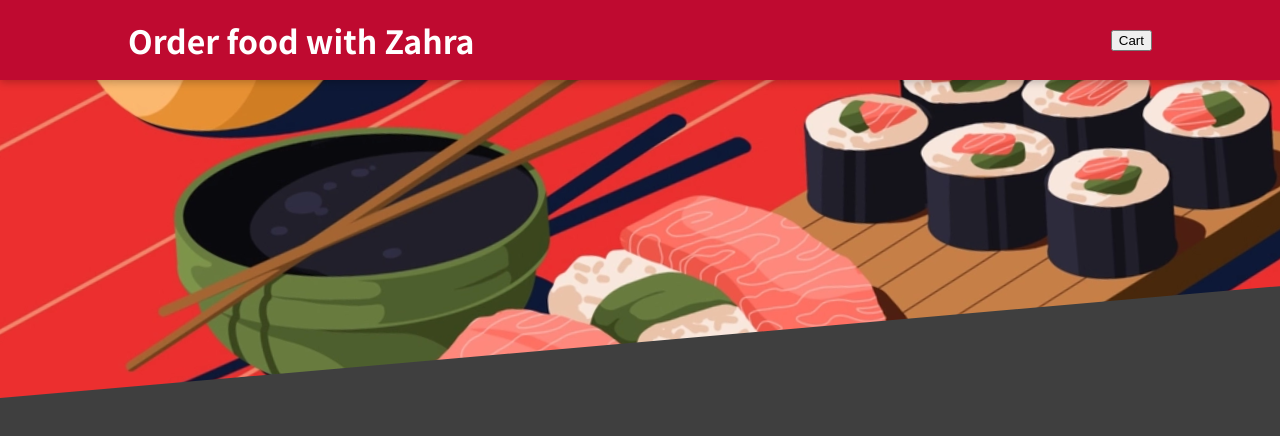
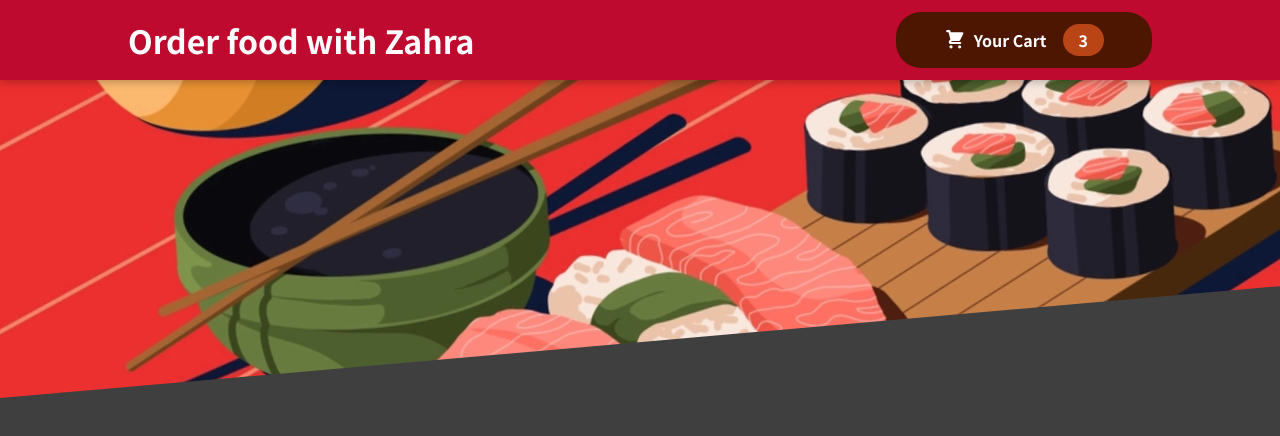
Before and after one commit to zahrajoulaei/OrderFoodApp, a React (Create React App) app: page / in a window 1280 px wide. Shown: the top 436 px of the page. Built offline with nearby package versions, Linux system fonts and the light colour scheme.

Commit message:
adding cart button component

```diff
--- /dev/null
+++ b/src/components/Cart/CartIcon.js
@@ -0,0 +1,13 @@
+const CartIcon = () => {
+    return (
+      <svg
+        xmlns='http://www.w3.org/2000/svg'
+        viewBox='0 0 20 20'
+        fill='currentColor'
+      >
+        <path d='M3 1a1 1 0 000 2h1.22l.305 1.222a.997.997 0 00.01.042l1.358 5.43-.893.892C3.74 11.846 4.632 14 6.414 14H15a1 1 0 000-2H6.414l1-1H14a1 1 0 00.894-.553l3-6A1 1 0 0017 3H6.28l-.31-1.243A1 1 0 005 1H3zM16 16.5a1.5 1.5 0 11-3 0 1.5 1.5 0 013 0zM6.5 18a1.5 1.5 0 100-3 1.5 1.5 0 000 3z' />
+      </svg>
+    );
+  };
+
+  export default CartIcon;
--- a/src/components/Layout/Header.js
+++ b/src/components/Layout/Header.js
@@ -1,12 +1,13 @@
 import { Fragment } from 'react';
 import foodimage from '../../assets/food.jpg';
 import classes from './Header.module.css';
+import HeaderCartButton from './HeaderCartButton';
 
 const Header = () => {
     return <Fragment>
         <header className={classes.header}>
             <h1>Order food with Zahra </h1>
-            <button>Cart</button>
+            <HeaderCartButton/>
         </header>
         <div className={classes['main-image']}>
             <img src={foodimage} alt="food picture"/>
--- /dev/null
+++ b/src/components/Layout/HeaderCartButton.js
@@ -0,0 +1,11 @@
+import classes from './HeaderCartButton.module.css';
+import CartIcon from '../Cart/CartIcon';
+
+const HeaderCartButton = (props) => {
+    return <button className={classes.button}>
+        <span className={classes.icon}><CartIcon /></span>
+        <span>Your Cart</span>
+        <span className={classes.badge}>3</span>
+    </button>
+};
+export default HeaderCartButton;
--- /dev/null
+++ b/src/components/Layout/HeaderCartButton.module.css
@@ -0,0 +1,59 @@
+.button {
+    cursor: pointer;
+    font: inherit;
+    border: none;
+    background-color: #4d1601;
+    color: white;
+    padding: 0.75rem 3rem;
+    display: flex;
+    justify-content: space-around;
+    align-items: center;
+    border-radius: 25px;
+    font-weight: bold;
+  }
+
+  .button:hover,
+  .button:active {
+    background-color: #2c0d00;
+  }
+
+  .icon {
+    width: 1.35rem;
+    height: 1.35rem;
+    margin-right: 0.5rem;
+  }
+
+  .badge {
+    background-color: #b94517;
+    padding: 0.25rem 1rem;
+    border-radius: 25px;
+    margin-left: 1rem;
+    font-weight: bold;
+  }
+
+  .button:hover .badge,
+  .button:active .badge {
+    background-color: #92320c;
+  }
+
+  .bump {
+    animation: bump 300ms ease-out;
+  }
+
+  @keyframes bump {
+    0% {
+      transform: scale(1);
+    }
+    10% {
+      transform: scale(0.9);
+    }
+    30% {
+      transform: scale(1.1);
+    }
+    50% {
+      transform: scale(1.15);
+    }
+    100% {
+      transform: scale(1);
+    }
+  }
```
Also changed, not shown: 1 other file (tests, documents, lock files or other folders).
